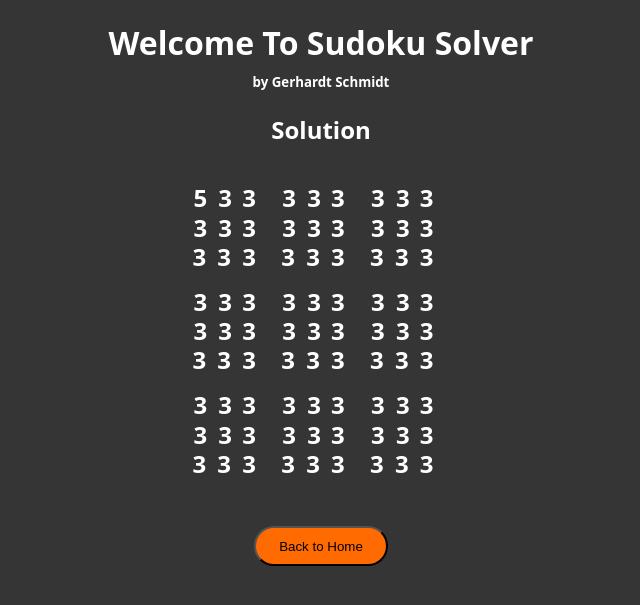
After one commit to GCSchmidt/sudoku-solver-project, a Flask app: page /solution in a window 1280 px wide. The commit adds this page. Shown: the top 605 px of the page, without its empty margins (319-959 px from the left). Run offline with Flask 3, Linux system fonts and the light colour scheme.

Commit message:
added solution page

```diff
--- a/web_app/app.py
+++ b/web_app/app.py
@@ -1,14 +1,22 @@
 from flask import Flask, render_template
 
 app = Flask(__name__)
+
 
 @app.route('/')
 def index():
     return render_template('index.html')
 
+
 @app.route('/manual_input')
 def manual_input():
     return render_template('manual_input.html')
 
+@app.route('/solution')
+def solution():
+    solution_str = "563287712364515449364739413679388783371713317561552517842763311235389421938888645"
+    return render_template('solution.html', solution_str=solution_str)
+
+
 if __name__ == '__main__':
     app.run(debug=True)
--- a/web_app/static/style.css
+++ b/web_app/static/style.css
@@ -23,6 +23,10 @@ a{
     color: #FF6B01;
 }
 
+td h2{
+    margin: -0.15em 0.15em -0.15em 0.15em;
+}
+
 #options{
     display: flex;
     flex-direction: row;
@@ -37,11 +41,14 @@ a{
     padding: 1em 0 2em 0;
 }
 
+#subtitle{
+    margin-top: -1em;
+}
+
 .title{
     max-width: fit-content;
     margin-left: auto;
     margin-right: auto;
-    margin-bottom: -0.5em;
 }
 
 .option{
@@ -60,5 +67,5 @@ a{
 }
 
 .third-row{
-    padding: 1em 0 0 0;
+    padding: 0 0 1em 0;
 }
--- /dev/null
+++ b/web_app/templates/solution.html
@@ -0,0 +1,137 @@
+{% extends 'base.html' %}
+{% block head %}
+<title>Solution</title>
+{% endblock %}
+
+{% block body %}
+
+<h2 class="title">Solution</h2>
+
+<div id="div-table">
+<table>
+    <tr>
+        <td><h2>{{ solution_str[0] }}</h2></td>
+        <td><h2>3</h2></td>
+        <td class="third-coll"><h2>3</h2></td>
+
+        <td><h2>3</h2></td>
+        <td><h2>3</h2></td>
+        <td class="third-coll"><h2>3</h2></td>
+
+        <td><h2>3</h2></td>
+        <td><h2>3</h2></td>
+        <td class="third-coll"><h2>3</h2></td>
+    </tr>
+    <tr>
+        <td><h2>3</h2></td>
+        <td><h2>3</h2></td>
+        <td class="third-coll"><h2>3</h2></td>
+
+        <td><h2>3</h2></td>
+        <td><h2>3</h2></td>
+        <td class="third-coll"><h2>3</h2></td>
+
+        <td><h2>3</h2></td>
+        <td><h2>3</h2></td>
+        <td class="third-coll"><h2>3</h2></td>
+    </tr>
+    <tr>
+        <td class="third-row"><h2>3</h2></td>
+        <td class="third-row"><h2>3</h2></td>
+        <td class="third-row third-coll"><h2>3</h2></td>
+
+        <td class="third-row"><h2>3</h2></td>
+        <td class="third-row"><h2>3</h2></td>
+        <td class="third-row third-coll"><h2>3</h2></td>
+
+        <td class="third-row"><h2>3</h2></td>
+        <td class="third-row"><h2>3</h2></td>
+        <td class="third-row third-coll"><h2>3</h2></td>
+    </tr>
+    <tr>
+        <td><h2>3</h2></td>
+        <td><h2>3</h2></td>
+        <td class="third-coll"><h2>3</h2></td>
+
+        <td><h2>3</h2></td>
+        <td><h2>3</h2></td>
+        <td class="third-coll"><h2>3</h2></td>
+
+        <td><h2>3</h2></td>
+        <td><h2>3</h2></td>
+        <td class="third-coll"><h2>3</h2></td>
+    </tr>
+    <tr>
+        <td><h2>3</h2></td>
+        <td><h2>3</h2></td>
+        <td class="third-coll"><h2>3</h2></td>
+
+        <td><h2>3</h2></td>
+        <td><h2>3</h2></td>
+        <td class="third-coll"><h2>3</h2></td>
+
+        <td><h2>3</h2></td>
+        <td><h2>3</h2></td>
+        <td class="third-coll"><h2>3</h2></td>
+    </tr>
+    <tr>
+        <td class="third-row"><h2>3</h2></td>
+        <td class="third-row"><h2>3</h2></td>
+        <td class="third-row third-coll"><h2>3</h2></td>
+
+        <td class="third-row"><h2>3</h2></td>
+        <td class="third-row"><h2>3</h2></td>
+        <td class="third-row third-coll"><h2>3</h2></td>
+
+        <td class="third-row"><h2>3</h2></td>
+        <td class="third-row"><h2>3</h2></td>
+        <td class="third-row third-coll"><h2>3</h2></td>
+    </tr>
+    <tr>
+        <td><h2>3</h2></td>
+        <td><h2>3</h2></td>
+        <td class="third-coll"><h2>3</h2></td>
+
+        <td><h2>3</h2></td>
+        <td><h2>3</h2></td>
+        <td class="third-coll"><h2>3</h2></td>
+
+        <td><h2>3</h2></td>
+        <td><h2>3</h2></td>
+        <td class="third-coll"><h2>3</h2></td>
+    </tr>
+    <tr>
+        <td><h2>3</h2></td>
+        <td><h2>3</h2></td>
+        <td class="third-coll"><h2>3</h2></td>
+
+        <td><h2>3</h2></td>
+        <td><h2>3</h2></td>
+        <td class="third-coll"><h2>3</h2></td>
+
+        <td><h2>3</h2></td>
+        <td><h2>3</h2></td>
+        <td class="third-coll"><h2>3</h2></td>
+    </tr>
+    <tr>
+        <td class="third-row"><h2>3</h2></td>
+        <td class="third-row"><h2>3</h2></td>
+        <td class="third-row third-coll"><h2>3</h2></td>
+
+        <td class="third-row"><h2>3</h2></td>
+        <td class="third-row"><h2>3</h2></td>
+        <td class="third-row third-coll"><h2>3</h2></td>
+
+        <td class="third-row"><h2>3</h2></td>
+        <td class="third-row"><h2>3</h2></td>
+        <td class="third-row third-coll"><h2>3</h2></td>
+    </tr>
+
+</table>
+</div>
+
+
+<div id="options">
+        <button onclick="location.href='/'" type="button">Back to Home</button>
+</div>
+{% endblock %}
```
Also changed, not shown: web_app/templates/manual_input.html (+36 -36 lines).
